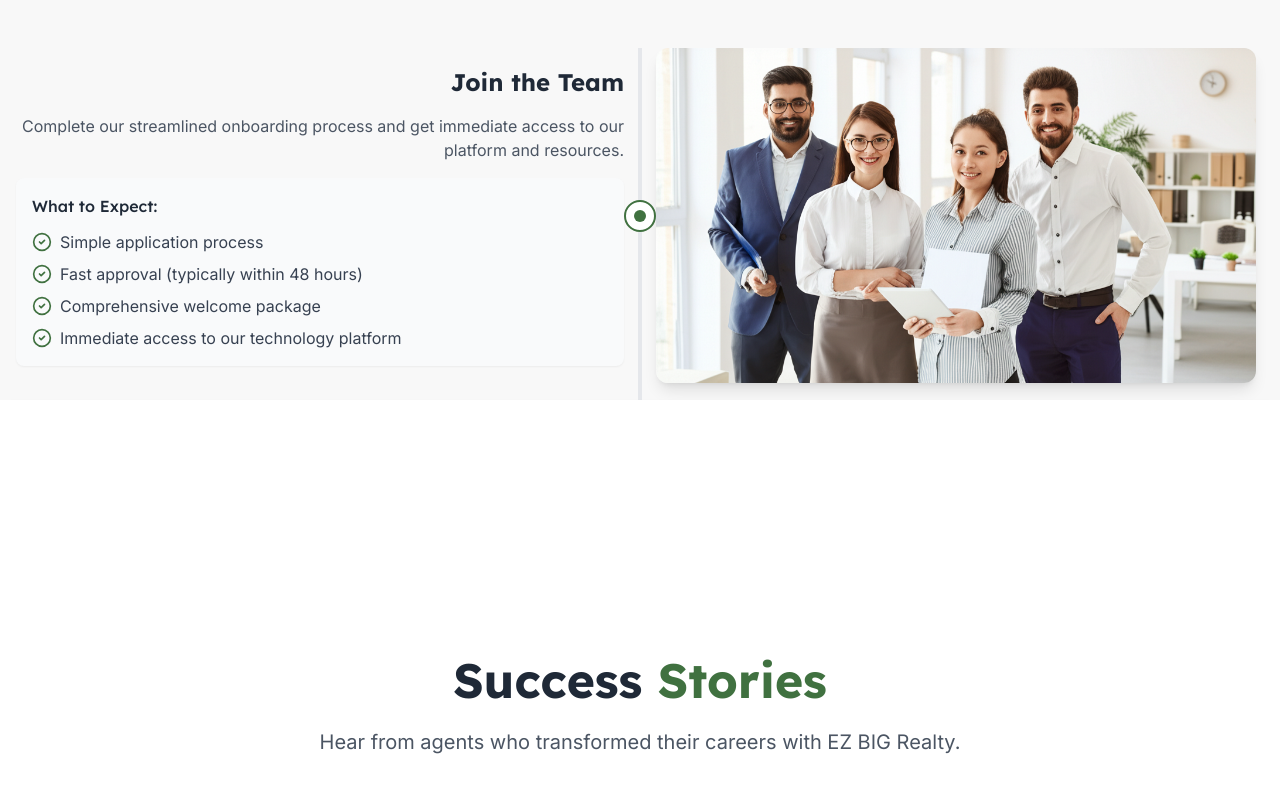
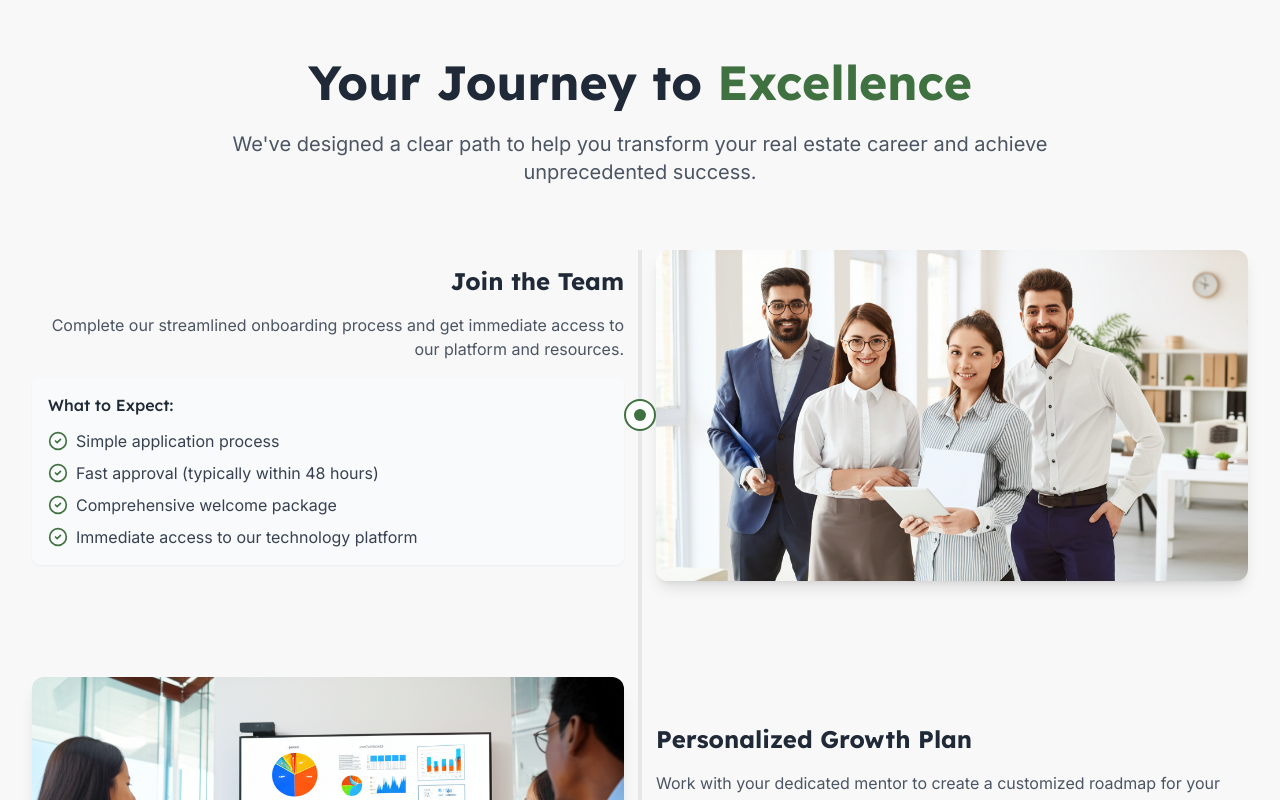
Before and after one commit to lemonadev03/condosystems-landing, a Next.js app: page / in a window 1280 px wide. Shown: the part 2000-2800 px from the top of the page. Built offline with nearby package versions, Linux system fonts and the light colour scheme.

Commit message:
feat: add stacking drawer effect with sticky sections
Co-authored-by: null <202365293+lemonadev03@users.noreply.github.com>

```diff
--- a/app/globals.css
+++ b/app/globals.css
@@ -151,3 +151,22 @@ h6 {
 ::-webkit-scrollbar-thumb:hover {
   background: rgba(64, 113, 64, 0.3);
 }
+
+/* Smooth scrolling */
+html {
+  scroll-behavior: smooth;
+}
+
+/* Stacking sections */
+.stack-section {
+  position: sticky;
+  top: 0;
+  min-height: 100vh;
+  width: 100%;
+  overflow: hidden;
+}
+
+/* Ensure smooth transitions between sections */
+body {
+  overflow-x: hidden;
+}
--- a/app/page.tsx
+++ b/app/page.tsx
@@ -15,7 +15,7 @@ import QuizSection from "@/components/quiz-section"
 import FAQSection from "@/components/faq-section"
 import CTASection from "@/components/cta-section"
 import Footer from "@/components/footer"
-import ScrollDrawerSection from "@/components/scroll-drawer-section"
+import StackSection from "@/components/stack-section"
 
 export default function LandingPage() {
   const [scrollY, setScrollY] = useState(0)
@@ -24,15 +24,6 @@ export default function LandingPage() {
   const [isVideoPlaying, setIsVideoPlaying] = useState(false)
   const [activeSection, setActiveSection] = useState("hero")
   const videoRef = useRef<HTMLVideoElement>(null)
-
-  // Refs for each section to track active section
-  const heroRef = useRef(null)
-  const valueRef = useRef(null)
-  const processRef = useRef(null)
-  const testimonialsRef = useRef(null)
-  const calculatorRef = useRef(null)
-  const quizRef = useRef(null)
-  const ctaRef = useRef(null)
 
   // Scroll progress for gradient background
   const { scrollYProgress } = useScroll()
@@ -55,6 +46,7 @@ export default function LandingPage() {
   const [calculatorInViewRef, calculatorInView] = useInView({ threshold: 0.3 })
   const [quizInViewRef, quizInView] = useInView({ threshold: 0.3 })
   const [ctaInViewRef, ctaInView] = useInView({ threshold: 0.5 })
+  const [faqInViewRef, faqInView] = useInView({ threshold: 0.3 })
 
   // Update active section based on which section is in view
   useEffect(() => {
@@ -64,8 +56,9 @@ export default function LandingPage() {
     else if (testimonialsInView) setActiveSection("testimonials")
     else if (calculatorInView) setActiveSection("calculator")
     else if (quizInView) setActiveSection("quiz")
+    else if (faqInView) setActiveSection("faq")
     else if (ctaInView) setActiveSection("cta")
-  }, [heroInView, valueInView, processInView, testimonialsInView, calculatorInView, quizInView, ctaInView])
+  }, [heroInView, valueInView, processInView, testimonialsInView, calculatorInView, quizInView, faqInView, ctaInView])
 
   // Handle scroll events
   useEffect(() => {
@@ -109,7 +102,7 @@ export default function LandingPage() {
   }
 
   return (
-    <div className="relative min-h-screen overflow-hidden bg-[#f8f8f8] font-sans">
+    <div className="relative overflow-hidden bg-[#f8f8f8] font-sans">
       <CustomCursor variant={cursorVariant} text={cursorText} />
 
       {/* Background gradient overlay that changes with scroll */}
@@ -135,7 +128,7 @@ export default function LandingPage() {
       />
 
       <main className="relative">
-        {/* Hero Section */}
+        {/* Hero Section - Not part of the stacking effect */}
         <HeroSection
           onMouseEnter={handleMouseEnter}
           onMouseLeave={handleMouseLeave}
@@ -146,9 +139,10 @@ export default function LandingPage() {
           heroInViewRef={heroInViewRef}
         />
 
+        {/* Create a wrapper for the stacking sections */}
+        <div className="relative">
           {/* Value Proposition Section */}
-        <ScrollDrawerSection id="value" bgColor="bg-white" zIndex={10} inViewRef={valueInViewRef}>
-          <div className="container mx-auto px-4">
+          <StackSection id="value" bgColor="bg-white" index={0} inViewRef={valueInViewRef}>
             <div className="max-w-4xl mx-auto text-center mb-16">
               <motion.h2
                 initial={{ opacity: 0, y: 20 }}
@@ -171,23 +165,16 @@ export default function LandingPage() {
                 career.
               </motion.p>
             </div>
-
-            {/* Value section content */}
-            <ValueSection
-              onMouseEnter={handleMouseEnter}
-              onMouseLeave={handleMouseLeave}
-              valueInViewRef={() => {}} // Empty function since we're handling the ref in ScrollDrawerSection
-            />
-          </div>
-        </ScrollDrawerSection>
+            <ValueSection onMouseEnter={handleMouseEnter} onMouseLeave={handleMouseLeave} valueInViewRef={() => {}} />
+          </StackSection>
 
           {/* Process Section */}
-        <ScrollDrawerSection id="process" bgColor="bg-[#f8f8f8]" zIndex={11} inViewRef={processInViewRef}>
+          <StackSection id="process" bgColor="bg-[#f8f8f8]" index={1} inViewRef={processInViewRef}>
             <ProcessSection processInViewRef={() => {}} />
-        </ScrollDrawerSection>
+          </StackSection>
 
           {/* Testimonials Section */}
-        <ScrollDrawerSection id="testimonials" bgColor="bg-white" zIndex={12} inViewRef={testimonialsInViewRef}>
+          <StackSection id="testimonials" bgColor="bg-white" index={2} inViewRef={testimonialsInViewRef}>
             <TestimonialsSection
               onMouseEnter={handleMouseEnter}
               onMouseLeave={handleMouseLeave}
@@ -197,31 +184,35 @@ export default function LandingPage() {
               count2={count2}
               count3={count3}
             />
-        </ScrollDrawerSection>
+          </StackSection>
 
           {/* Income Calculator Section */}
-        <ScrollDrawerSection id="calculator" bgColor="bg-[#f8f8f8]" zIndex={13} inViewRef={calculatorInViewRef}>
+          <StackSection id="calculator" bgColor="bg-[#f8f8f8]" index={3} inViewRef={calculatorInViewRef}>
             <CalculatorSection
               onMouseEnter={handleMouseEnter}
               onMouseLeave={handleMouseLeave}
               calculatorInViewRef={() => {}}
             />
-        </ScrollDrawerSection>
+          </StackSection>
 
           {/* Agent Type Quiz Section */}
-        <ScrollDrawerSection id="quiz" bgColor="bg-white" zIndex={14} inViewRef={quizInViewRef}>
+          <StackSection id="quiz" bgColor="bg-white" index={4} inViewRef={quizInViewRef}>
             <QuizSection onMouseEnter={handleMouseEnter} onMouseLeave={handleMouseLeave} quizInViewRef={() => {}} />
-        </ScrollDrawerSection>
+          </StackSection>
 
           {/* FAQ Section */}
-        <ScrollDrawerSection id="faq" bgColor="bg-[#f8f8f8]" zIndex={15}>
+          <StackSection id="faq" bgColor="bg-[#f8f8f8]" index={5} inViewRef={faqInViewRef}>
             <FAQSection onMouseEnter={handleMouseEnter} onMouseLeave={handleMouseLeave} />
-        </ScrollDrawerSection>
+          </StackSection>
 
           {/* CTA Section */}
-        <ScrollDrawerSection id="cta" bgColor="bg-white" zIndex={16} inViewRef={ctaInViewRef}>
+          <StackSection id="cta" bgColor="bg-white" index={6} inViewRef={ctaInViewRef}>
             <CTASection onMouseEnter={handleMouseEnter} onMouseLeave={handleMouseLeave} ctaInViewRef={() => {}} />
-        </ScrollDrawerSection>
+          </StackSection>
+        </div>
+
+        {/* Add a spacer to ensure we can scroll to the bottom */}
+        <div style={{ height: "100vh" }}></div>
       </main>
 
       <Footer />
--- a/components/faq-section.tsx
+++ b/components/faq-section.tsx
@@ -6,12 +6,12 @@ import { Accordion, AccordionContent, AccordionItem, AccordionTrigger } from "@/
 interface FAQSectionProps {
   onMouseEnter: (variant: string, text?: string) => void
   onMouseLeave: () => void
+  inViewRef?: (node: Element | null) => void
 }
 
-export default function FAQSection({ onMouseEnter, onMouseLeave }: FAQSectionProps) {
+export default function FAQSection({ onMouseEnter, onMouseLeave, inViewRef }: FAQSectionProps) {
   return (
-    <section className="py-20 md:py-32 bg-[#f8f8f8]">
-      <div className="container mx-auto px-4">
+    <section ref={inViewRef} className="w-full">
       <div className="max-w-4xl mx-auto text-center mb-16">
         <motion.h2
           initial={{ opacity: 0, y: 20 }}
@@ -85,7 +85,6 @@ export default function FAQSection({ onMouseEnter, onMouseLeave }: FAQSectionPro
           ))}
         </Accordion>
       </div>
-      </div>
     </section>
   )
 }
--- a/components/navigation.tsx
+++ b/components/navigation.tsx
@@ -14,7 +14,7 @@ interface NavigationProps {
 
 export default function Navigation({ onMouseEnter, onMouseLeave, scrollToSection, activeSection }: NavigationProps) {
   return (
-    <header className="fixed top-0 left-0 right-0 z-50 bg-[#f8f8f8]/70 backdrop-blur-xl shadow-sm border-b border-gray-200/20">
+    <header className="fixed top-0 left-0 right-0 z-50 bg-[#f8f8f8]/90 backdrop-blur-xl shadow-md border-b border-gray-200/20">
       <div className="container mx-auto px-4 py-4 flex items-center justify-between">
         <div className="flex items-center gap-2">
           <Building2 className="h-8 w-8 text-[#407140]" />
--- /dev/null
+++ b/components/stack-section.tsx
@@ -0,0 +1,43 @@
+"use client"
+
+import type { ReactNode } from "react"
+
+interface StackSectionProps {
+  children: ReactNode
+  bgColor?: string
+  id?: string
+  className?: string
+  inViewRef?: (node: Element | null) => void
+  index: number
+}
+
+export default function StackSection({
+  children,
+  bgColor = "bg-white",
+  id,
+  className = "",
+  inViewRef,
+  index,
+}: StackSectionProps) {
+  // Calculate the z-index based on the index
+  // Higher index = higher z-index to ensure proper stacking
+  const zIndex = 10 + index
+
+  return (
+    <section
+      id={id}
+      ref={inViewRef}
+      className={`${bgColor} ${className} sticky top-0 min-h-screen w-full`}
+      style={{
+        zIndex,
+        // This is the key to the stacking effect
+        // Each section will stick at a different point based on its index
+        top: `${index * 10}vh`,
+      }}
+    >
+      <div className="min-h-screen w-full py-20 md:py-32">
+        <div className="container mx-auto px-4">{children}</div>
+      </div>
+    </section>
+  )
+}
```
Lines whose indentation alone changed are shown as unchanged.
